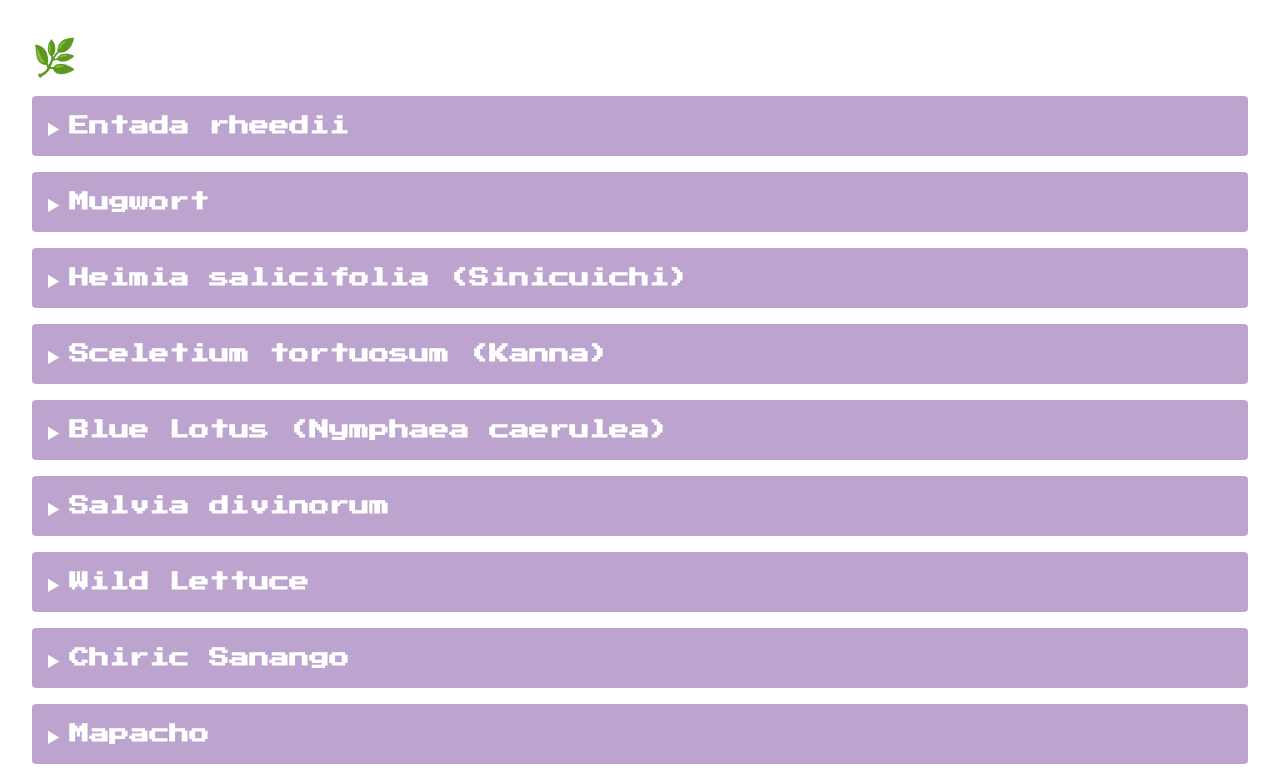
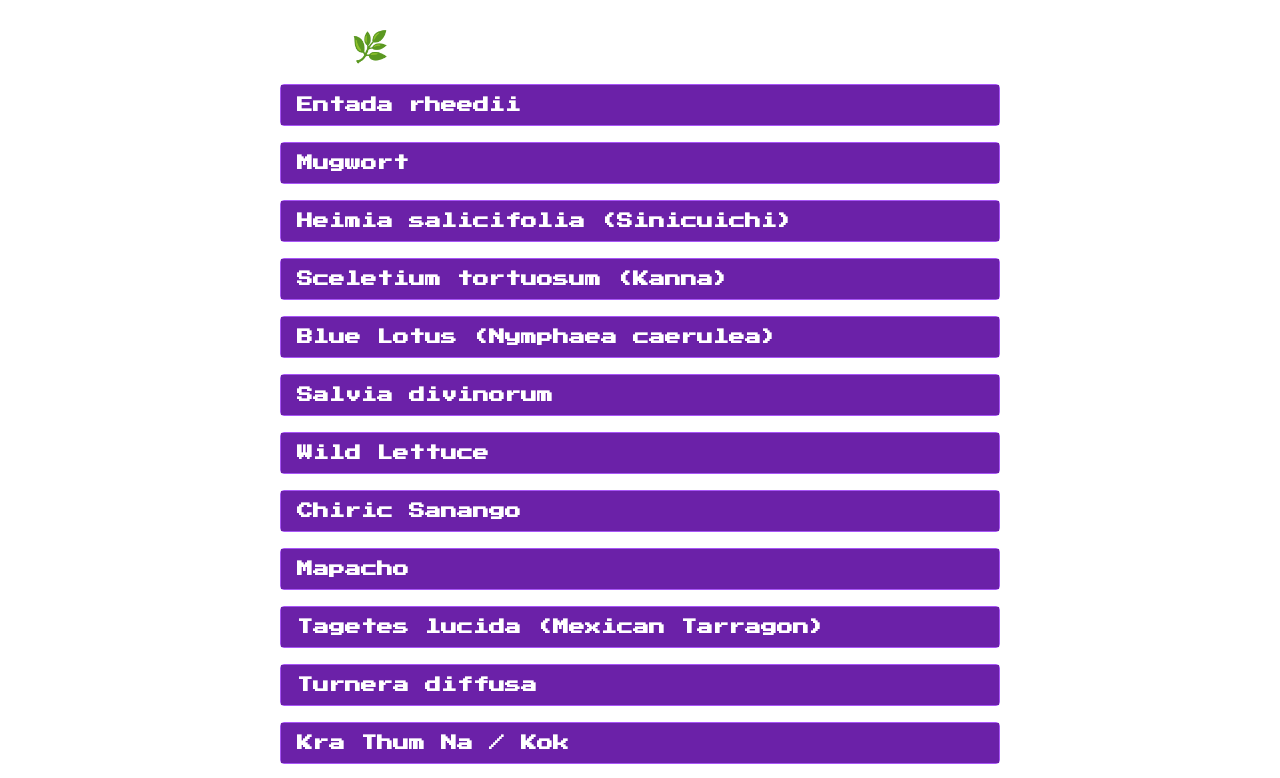
Before and after one commit to Razzleberrytt/hippie-site, a Next.js app: page /encyclopedia in a window 1280 px wide. Shown: the top 778 px of the page. Built offline with nearby package versions, Linux system fonts and the light colour scheme.

Commit message:
Update encyclopedia.tsx

```diff
--- a/pages/encyclopedia.tsx
+++ b/pages/encyclopedia.tsx
@@ -1,25 +1,49 @@
-import herbs from '../data/herbs.json'; // or wherever your JSON is
+import React, { useState } from 'react';
+import herbs from '../data/herbs.json'; // adjust if your path is different
+
+type Herb = {
+  name: string;
+  latin_name?: string;
+  effects?: string;
+  active_compounds?: string;
+  dosage?: string;
+  preparation?: string;
+  warnings?: string;
+  [key: string]: any;
+};
 
 export default function Encyclopedia() {
+  const [openIndex, setOpenIndex] = useState<number | null>(null);
+
+  const toggle = (index: number) => {
+    setOpenIndex(openIndex === index ? null : index);
+  };
+
   return (
-    <main className="p-8 text-white">
-      <h1 className="text-4xl font-retro mb-6">🌿 Psychoactive Herb Index</h1>
-      <div className="space-y-4">
-        {herbs.map((herb, index) => (
-          <details key={index} className="bg-purple-900/40 p-4 rounded">
-            <summary className="cursor-pointer text-xl font-semibold">{herb.name}</summary>
-            <div className="mt-2 text-sm space-y-1">
-              {Object.entries(herb).map(([key, value]) => (
-                key !== 'name' && (
+    <div className="p-6 max-w-3xl mx-auto">
+      <h1 className="text-3xl font-retro text-center text-white mb-6">🌿 Herb Encyclopedia</h1>
+      {herbs.map((herb: Herb, index: number) => (
+        <div key={index} className="mb-4 border border-purple-500 rounded">
+          <button
+            className="w-full text-left px-4 py-2 bg-purple-800 text-white font-bold"
+            onClick={() => toggle(index)}
+          >
+            {herb.name}
+          </button>
+          {openIndex === index && (
+            <div className="bg-purple-100 text-black px-4 py-3">
+              {Object.entries(herb).map(([key, value]) => {
+                if (key === "name") return null;
+                return (
                   <p key={key}>
-                    <strong className="capitalize">{key}:</strong> {value?.toString()}
+                    <strong>{key.replace(/_/g, ' ')}:</strong> {value}
                   </p>
-                )
-              ))}
+                );
+              })}
             </div>
-          </details>
-        ))}
-      </div>
-    </main>
+          )}
+        </div>
+      ))}
+    </div>
   );
 }
```
